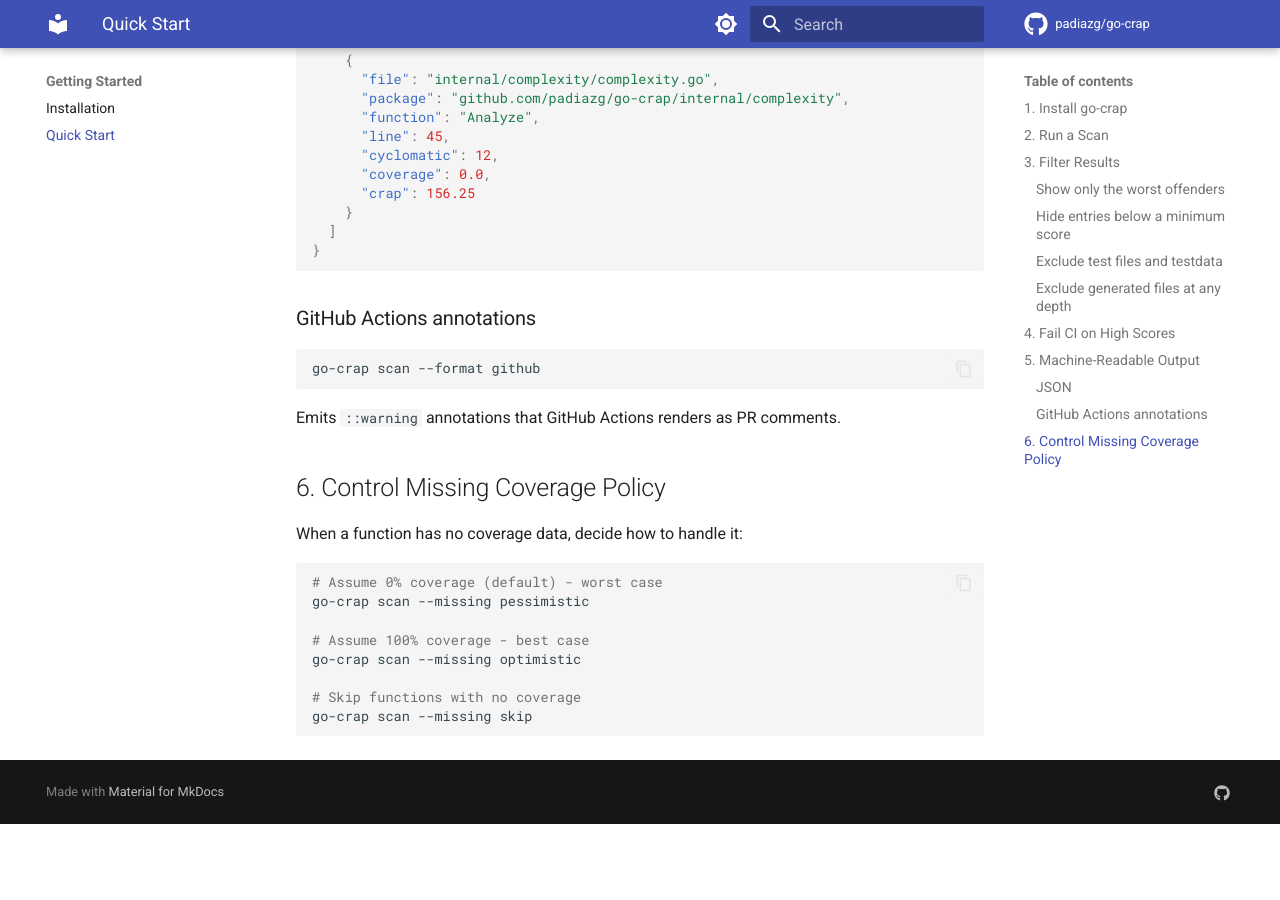
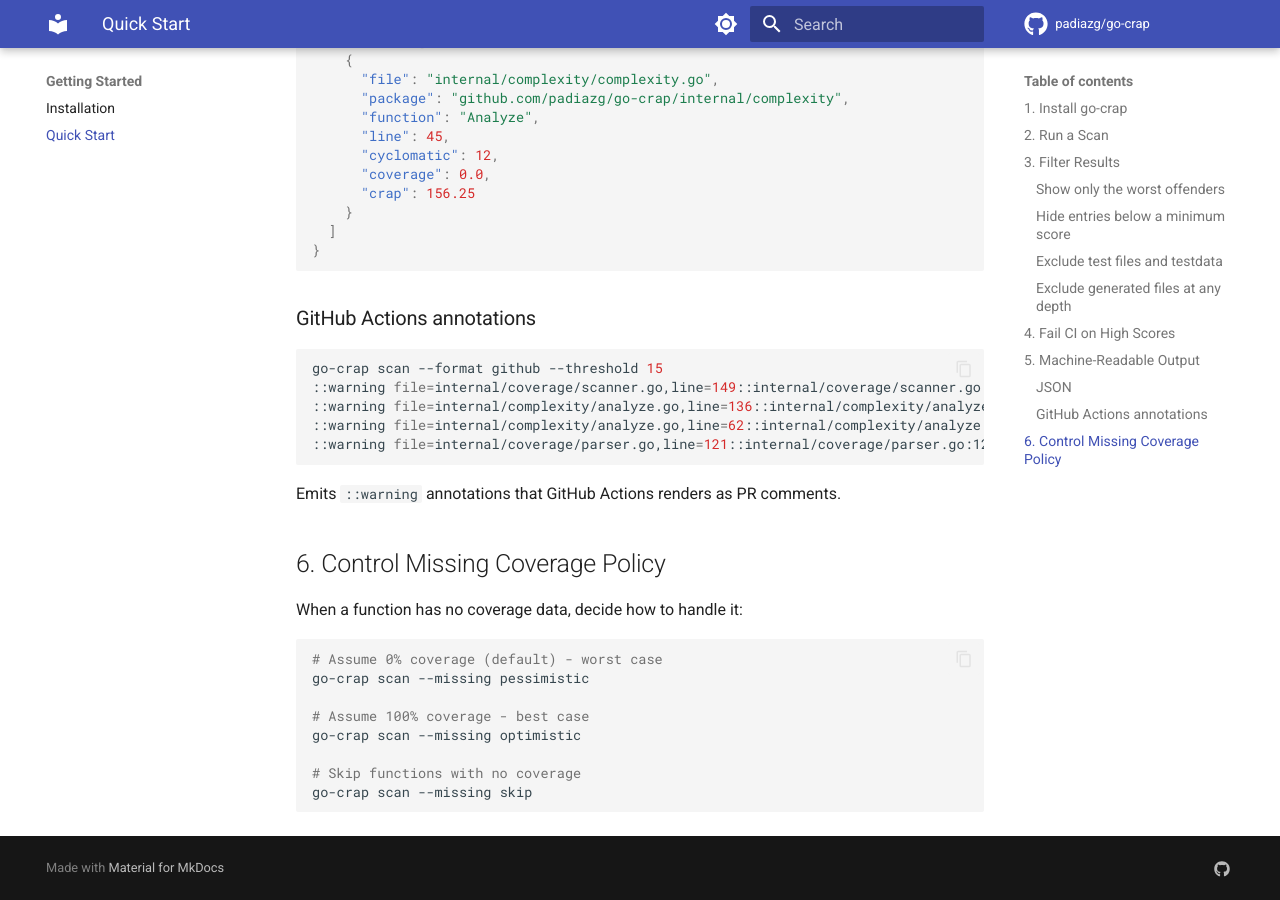
Before and after one commit to padiazg/go-crap, an MkDocs documentation site: the page built from doc/docs/getting-started/quickstart.md, in a window 1280 px wide and 900 px high, scrolled down 2032 px. Built offline with MkDocs 1.6.1 and Material for MkDocs 9.7.7, drawn with Linux system fonts in a browser that asks for light colours; comment, search, counter and statistics services are not loaded; before the commit the page ends 2856 px from its top, so only the background shows below that.

````diff
--- a/doc/docs/getting-started/quickstart.md
+++ b/doc/docs/getting-started/quickstart.md
@@ -104,7 +104,11 @@ Output:
 ### GitHub Actions annotations
 
 ```shell
-go-crap scan --format github
+go-crap scan --format github --threshold 15
+::warning file=internal/coverage/scanner.go,line=149::internal/coverage/scanner.go:149 runTests CRAP score 19.6 (CC=7, cov=36.4%) exceeds threshold 15
+::warning file=internal/complexity/analyze.go,line=136::internal/complexity/analyze.go:136 exprString CRAP score 19.1 (CC=6, cov=28.6%) exceeds threshold 15
+::warning file=internal/complexity/analyze.go,line=62::internal/complexity/analyze.go:62 *analyzeData.analyzeDir CRAP score 17.1 (CC=14, cov=75.0%) exceeds threshold 15
+::warning file=internal/coverage/parser.go,line=121::internal/coverage/parser.go:121 parseFileProfile CRAP score 15.8 (CC=15, cov=84.6%) exceeds threshold 15
 ```
 
 Emits `::warning` annotations that GitHub Actions renders as PR comments.
--- a/doc/mkdocs.yml
+++ b/doc/mkdocs.yml
@@ -75,6 +75,8 @@ nav:
     - Missing Coverage Policy: concepts/missing-policy.md
   - Commands:
     - commands/scan.md
+  - Integrations:
+    - CI Workflows: integrations/ci.md
   - Resources:
     - resources/index.md
   - License: license.md
````
